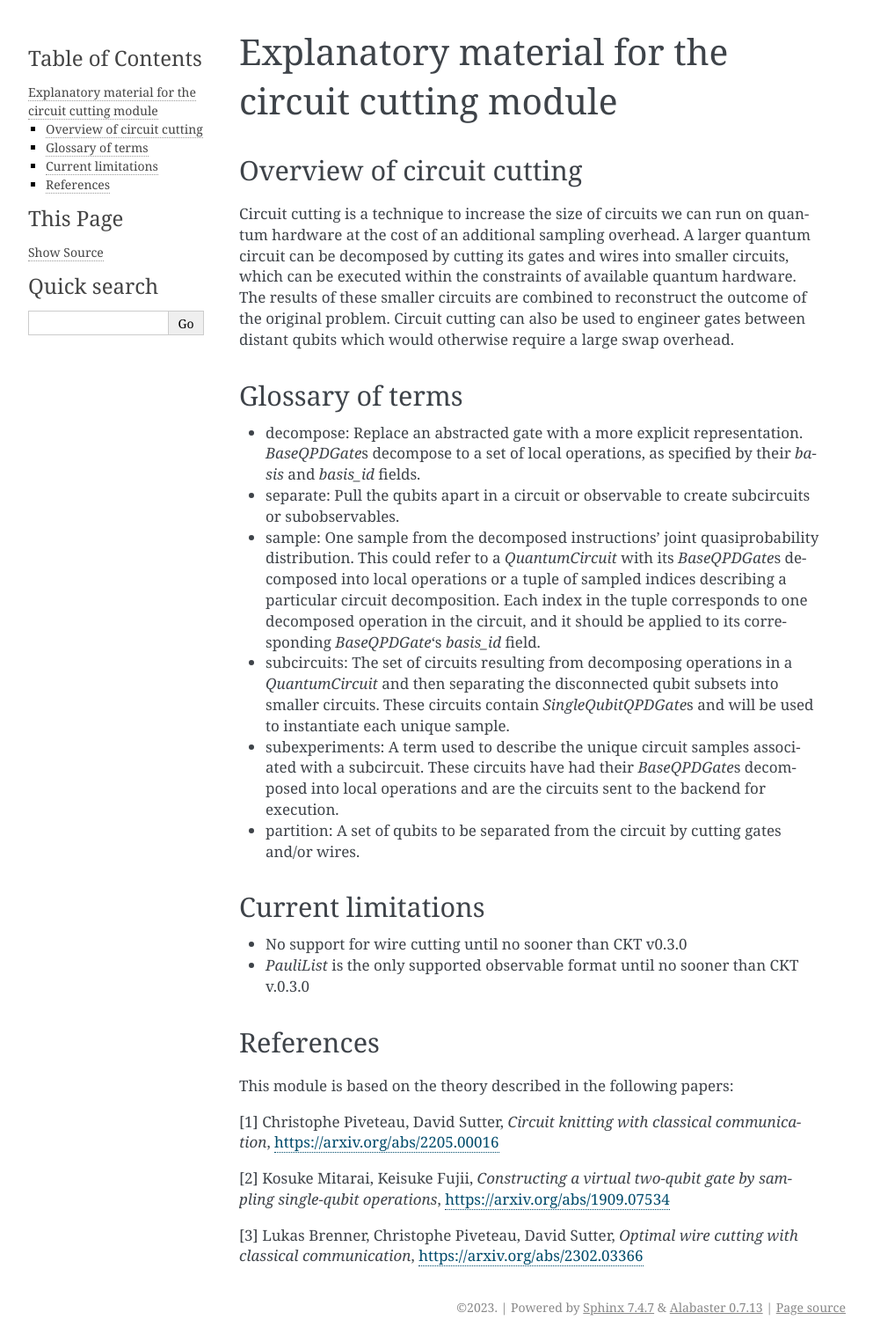
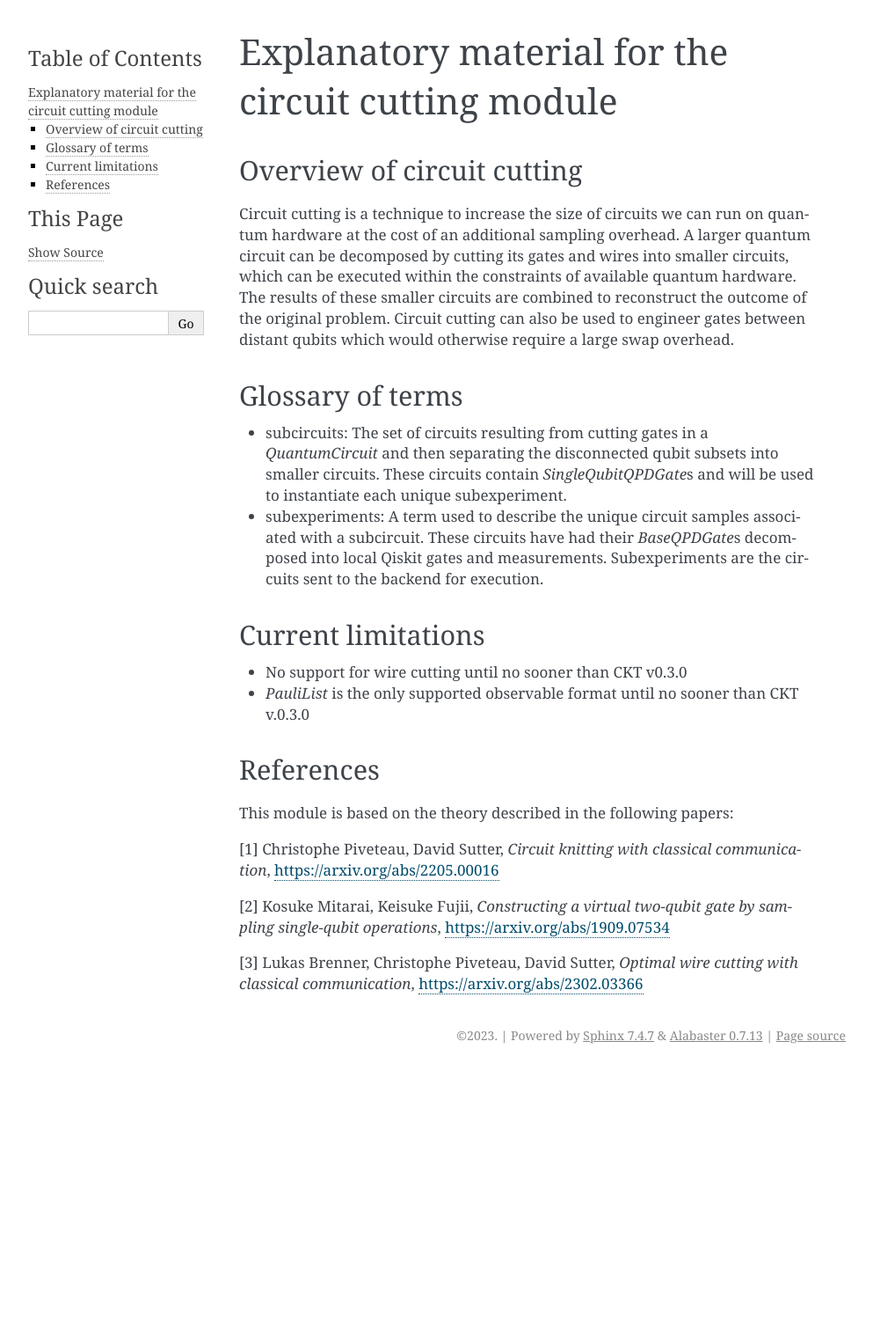
Before and after one commit to Qiskit/qiskit-addon-cutting, a Sphinx documentation site: the page built from docs/circuit_cutting/explanation/index.rst, in a window 1280 px wide. Shown: the whole page at 88% size, without its empty margins (148-1141 px from the left). Built offline with Sphinx 7.4.7, drawn with Linux system fonts in a browser that asks for light colours; after the commit the page ends 1216 px from its top, so only the background shows below that.

Commit message:
Pare down cutting explanatory glossary

```diff
--- a/docs/circuit_cutting/explanation/index.rst
+++ b/docs/circuit_cutting/explanation/index.rst
@@ -8,17 +8,9 @@ Circuit cutting is a technique to increase the size of circuits we can run on qu
 
 Glossary of terms
 -----------------
-* decompose: Replace an abstracted gate with a more explicit representation. `BaseQPDGate`\ s decompose to a set of local operations, as specified by their `basis` and `basis_id` fields.
+* subcircuits: The set of circuits resulting from cutting gates in a `QuantumCircuit` and then separating the disconnected qubit subsets into smaller circuits. These circuits contain `SingleQubitQPDGate`\ s and will be used to instantiate each unique subexperiment.
 
-* separate: Pull the qubits apart in a circuit or observable to create subcircuits or subobservables.
-
-* sample: One sample from the decomposed instructions' joint quasiprobability distribution. This could refer to a `QuantumCircuit` with its `BaseQPDGate`\ s decomposed into local operations or a tuple of sampled indices describing a particular circuit decomposition. Each index in the tuple corresponds to one decomposed operation in the circuit, and it should be applied to its corresponding `BaseQPDGate`\ 's `basis_id` field.
-
-* subcircuits: The set of circuits resulting from decomposing operations in a `QuantumCircuit` and then separating the disconnected qubit subsets into smaller circuits. These circuits contain `SingleQubitQPDGate`\ s and will be used to instantiate each unique sample.
-
-* subexperiments: A term used to describe the unique circuit samples associated with a subcircuit. These circuits have had their `BaseQPDGate`\ s decomposed into local operations and are the circuits sent to the backend for execution.
-
-* partition: A set of qubits to be separated from the circuit by cutting gates and/or wires.
+* subexperiments: A term used to describe the unique circuit samples associated with a subcircuit. These circuits have had their `BaseQPDGate`\ s decomposed into local Qiskit gates and measurements. Subexperiments are the circuits sent to the backend for execution.
 
 Current limitations
 -------------------
```
